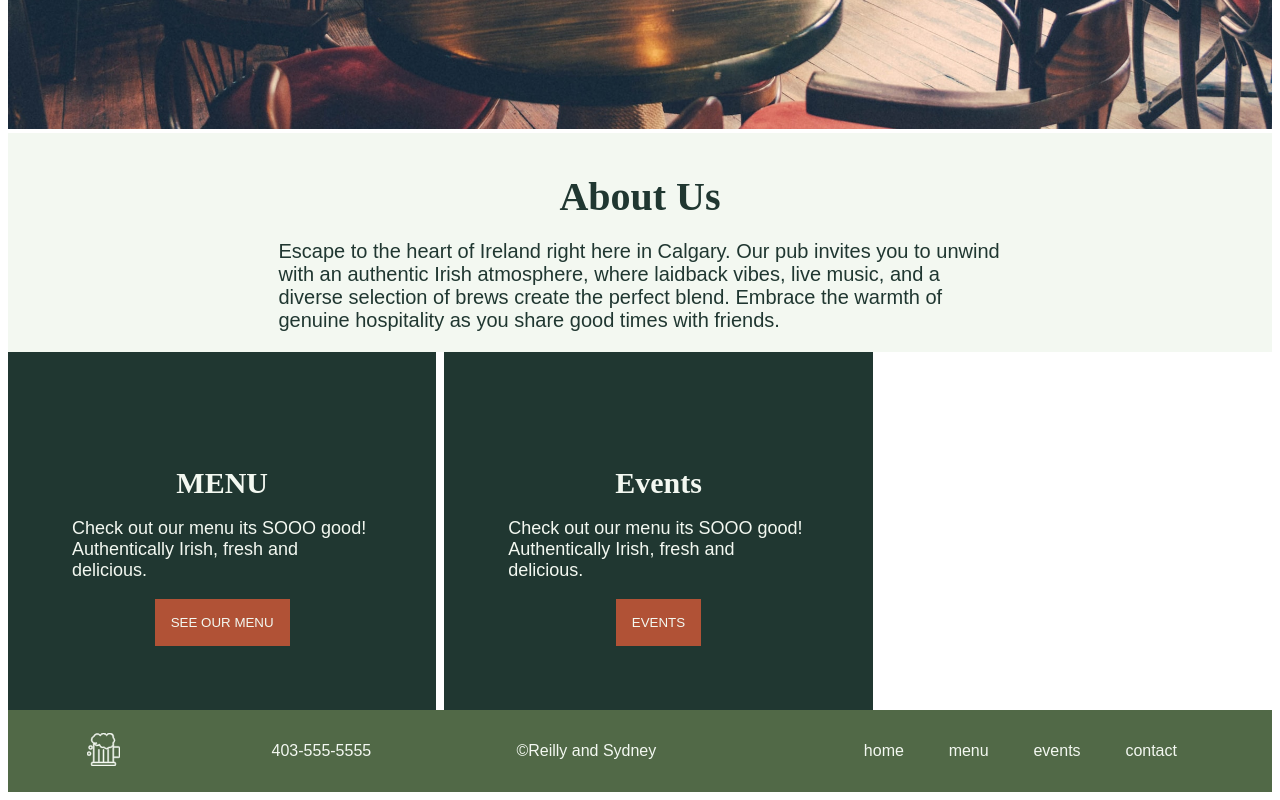
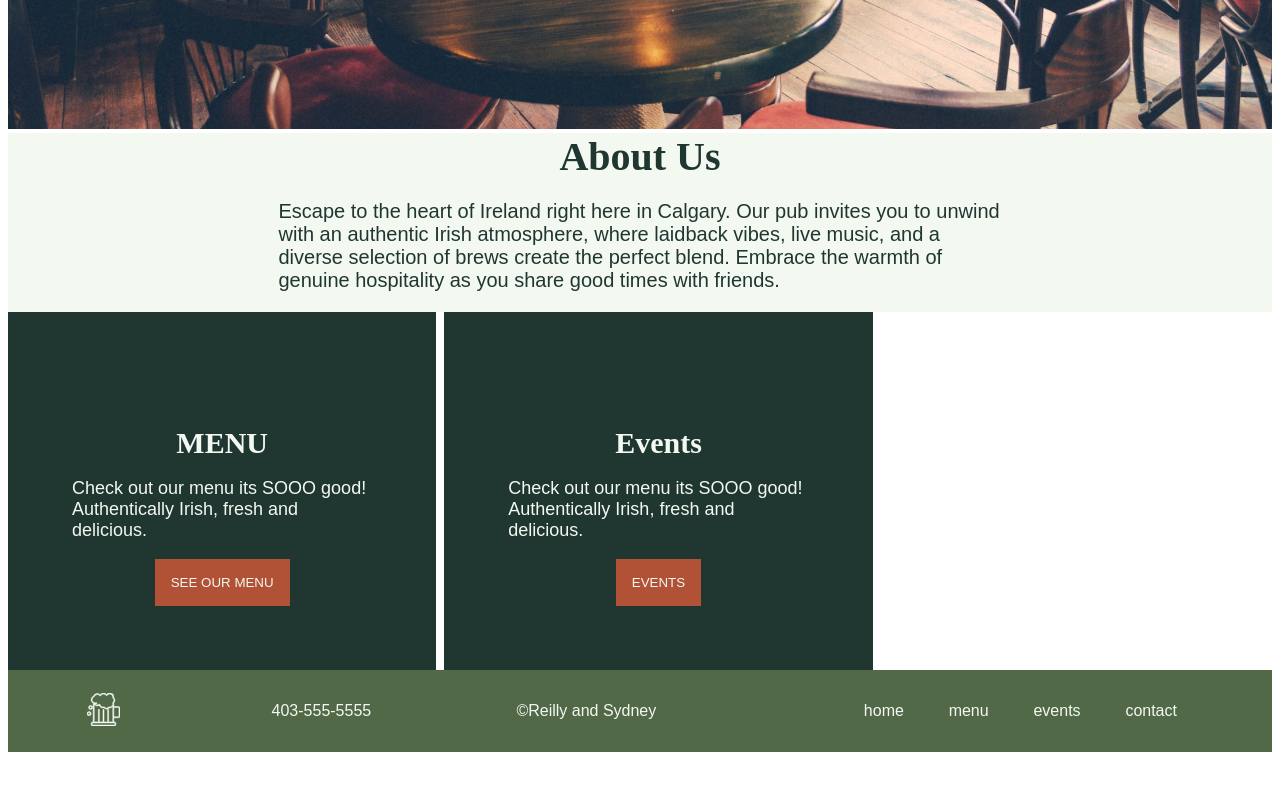
Before and after one commit to HazyInk/cpnt262-final-project, a SvelteKit app: page / in a window 1280 px wide. Shown: the part 780-1580 px from the top of the page. After the commit the page ends 1540 px from the top, so only its background shows below. Built offline with nearby package versions, Linux system fonts and the light colour scheme.

Commit message:
small clean up of lone a tag and removal of home page data (it is being imported from data.js now)

```diff
--- a/src/lib/components/Card.svelte
+++ b/src/lib/components/Card.svelte
@@ -41,11 +41,7 @@ h1 {
   background-color: #516947;
   margin-top: 1rem;
 }
-a {
-  text-decoration: none;
 
-  color: #ccf4bb;
-}
 
 /* Image & hover state */
 
--- a/src/routes/+page.svelte
+++ b/src/routes/+page.svelte
@@ -1,19 +1,5 @@
 <script>
 	import Card from "../lib/components/Card.svelte";
-
-// const arr = ["one", "two", "three"]
-// const obj = {src:'background.png', header:"TEST", paragraph:"TESTESTTESTTESTTEST"};
-// const obj = [
-//     { slug:"Live Music Night", title: "Live Music Night", content: "On a lively Friday evening, the Irish pub comes alive with the soulful tunes of a local folk band. The atmosphere is electric as patrons tap their feet to the rhythm of fiddles and guitar. The cozy ambience is filled with laughter and camaraderie, creating the perfect backdrop for enjoying a pint of Guinness or a glass of smooth Irish whiskey.", src:'./small/band-small.jpg' },
-//     { slug: "Pub Quiz", title: "Pub Quiz Extravaganza", content: "Wednesday nights are reserved for the ultimate pub quiz showdown. Teams gather around wooden tables, armed with pens and answer sheets, ready to tackle questions that range from Irish history to pop culture. The competitive spirit is palpable, but it's all in good fun as participants engage in friendly banter between rounds, with the promise of bragging rights for the winning team.", src:'./small/trivia-small.jpg' },
-//     { slug: "Whiskey", title: "Whiskey Tasting Event", content: "For the whiskey connoisseurs, the Irish pub hosts a special tasting event. A knowledgeable guide takes patrons on a journey through the nuances of various Irish whiskeys, explaining the differences in flavor profiles and distillation techniques. The amber nectar flows, and patrons savor each sip, deepening their appreciation for the rich heritage of Irish spirits.", src:'./small/whisky-small.jpg' },
-//     { slug: "Irish Dance", title: "Traditional Irish Dance Night", content: "On a weekend dedicated to celebrating Irish culture, the pub transforms into a dance floor for traditional Irish step dancing. The rhythmic clatter of hard-soled shoes reverberates through the air as talented dancers perform intricate routines. Patrons are invited to join in the fun, and soon the entire pub becomes a swirling sea of coordinated footwork.", src:'./small/dancing-small.jpg' },
-//     { slug:"St.Patrick's",title: "St.Patrick's Day Bash", content: " The highlight of the pub's calendar is, undoubtedly, the St. Patrick's Day celebration. Green decorations, Irish flags, and leprechaun hats set the scene for a day filled with revelry. The pub offers special Irish-themed menus, and patrons revel in the joyous atmosphere, raising their glasses to the patron saint of Ireland.", src:'./small/st.patricks-small.jpg' },
-//     { slug: "Sports", title: "Sports Fan Frenzy", content: "When a crucial rugby or soccer match involving an Irish team is on, the pub becomes a haven for sports enthusiasts. The air is thick with tension as fans gather around the big screen, cheering on their favorite teams. Victory or defeat, the post-match analysis is animated, with passionate discussions echoing through the pub.", src:'./small/sports-small.jpg' },
-//     { slug:"Charity Crawl", title: "Charity Pub Crawl", content: "In the spirit of giving back, the Irish pub organizes a charity pub crawl through the local community. Patrons purchase passports for the crawl, with each stop featuring unique drink specials and entertainment. The funds raised go to a local charity, fostering a sense of community while enjoying the conviviality of the pub.", src:'./small/bingo-small.jpg' },
-//     { slug: "Sunday Roast", title: "Traditional Sunday Roast", content: "   Sundays are dedicated to hearty meals and relaxation. The pub offers a traditional Irish Sunday roast, complete with succulent meats, roasted vegetables, and velvety mashed potatoes. Patrons gather with friends and family, enjoying a leisurely meal in the warm and welcoming setting of the pub.", src:'./small/roast-small.jpg' },
-//     { slug:"Open Mic", title: "Open Mic Night", content: "  Aspiring musicians, poets, and comedians take center stage during the open mic night. The pub becomes a platform for local talent to showcase their skills, creating an intimate and supportive atmosphere. The audience is treated to a diverse range of performances, adding an element of surprise and creativity to the regular pub routine.", src:'./small/mic-small.jpg' }
-// ]
 </script>
 
 <svelte:head>
@@ -63,6 +49,7 @@
     display: block;
     padding: 0;
     margin-bottom: 0;
+    margin-top: 0;
   }
 
   p {
```
